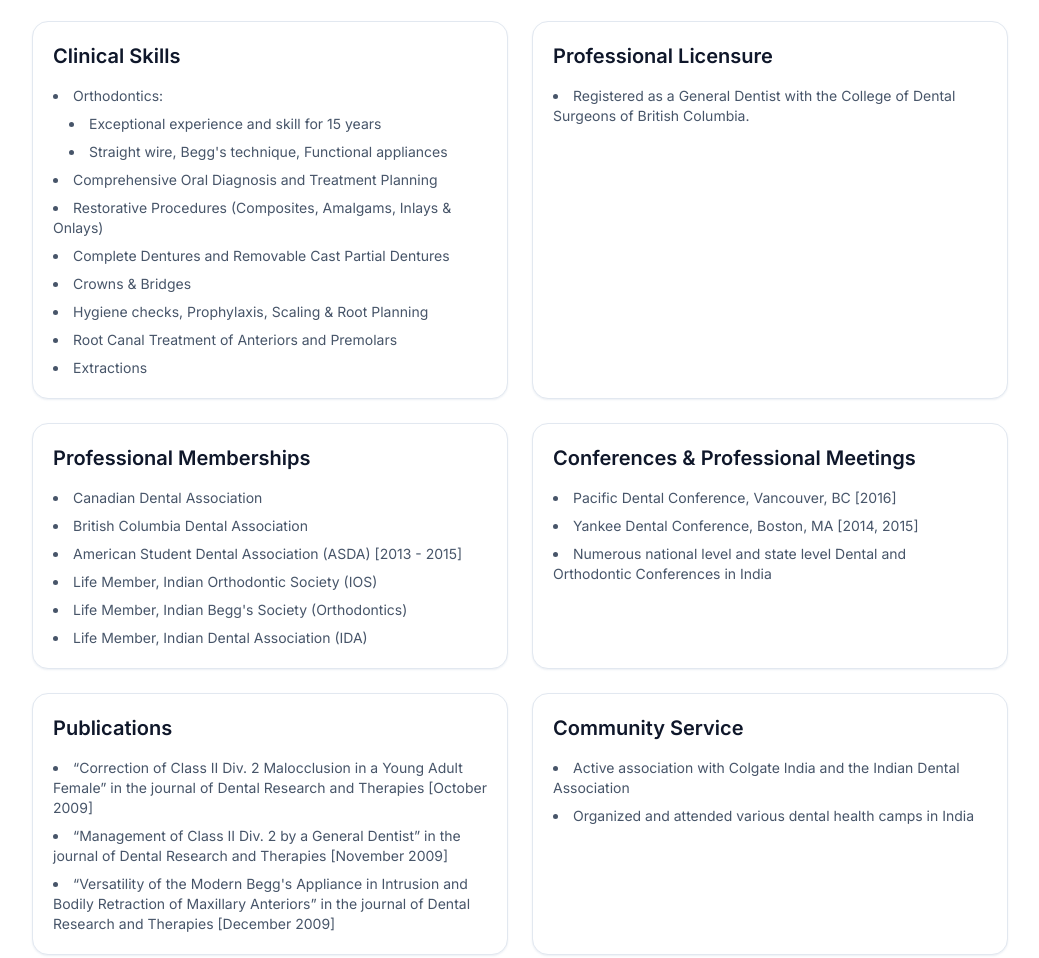
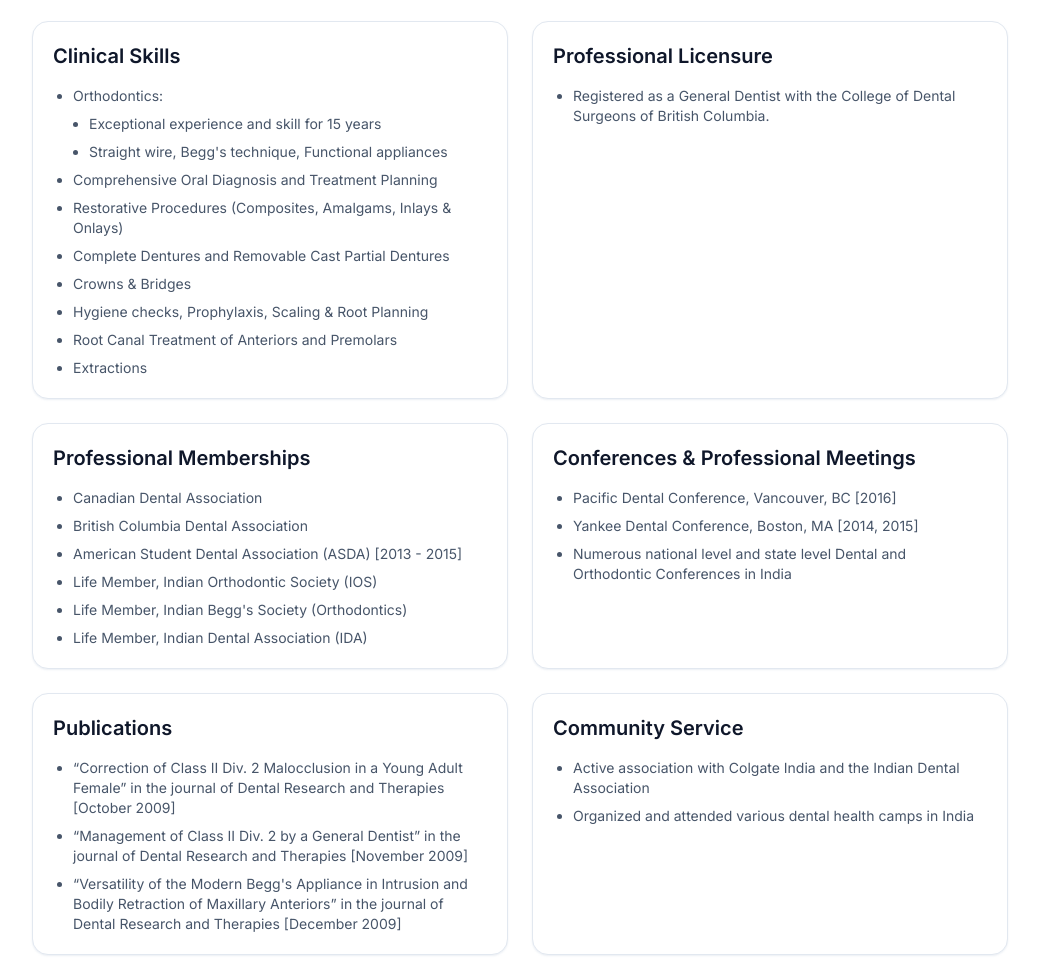
Before and after one commit to shivanshu3/kumararun.com, an Eleventy site: page src/resume.html in a window 1280 px wide. Shown: the part 522-1480 px from the top of the page, without its empty margins (120-1159 px from the left). Built offline with nearby package versions, Linux system fonts and the light colour scheme; Eleventy itself is replaced by a stand-in of ours; files that its build step writes are made by us from their sources.

Commit message:
Fix a styling issue with lists

```diff
--- a/src/resume.html
+++ b/src/resume.html
@@ -53,10 +53,10 @@ permalink: /resume/
     {% endcall %}
 
     {% call resume_card("Clinical Skills") %}
-      <ul class="mt-4 space-y-2 text-sm text-slate-600 list-disc list-inside">
+      <ul class="mt-4 space-y-2 text-sm text-slate-600 list-disc list-outside pl-5 marker:mr-1">
         <li>
           <span>Orthodontics:</span>
-          <ul class="mt-2 space-y-2 text-sm text-slate-600 list-disc list-inside pl-4">
+          <ul class="mt-2 space-y-2 text-sm text-slate-600 list-disc list-outside pl-4 marker:mr-1">
             <li>Exceptional experience and skill for 15 years</li>
             <li>Straight wire, Begg's technique, Functional appliances</li>
           </ul>
@@ -72,13 +72,13 @@ permalink: /resume/
     {% endcall %}
 
     {% call resume_card("Professional Licensure") %}
-      <ul class="mt-4 space-y-2 text-sm text-slate-600 list-disc list-inside">
+      <ul class="mt-4 space-y-2 text-sm text-slate-600 list-disc list-outside pl-5 marker:mr-1">
         <li>Registered as a General Dentist with the College of Dental Surgeons of British Columbia.</li>
       </ul>
     {% endcall %}
 
     {% call resume_card("Professional Memberships") %}
-      <ul class="mt-4 space-y-2 text-sm text-slate-600 list-disc list-inside">
+      <ul class="mt-4 space-y-2 text-sm text-slate-600 list-disc list-outside pl-5 marker:mr-1">
         <li>Canadian Dental Association</li>
         <li>British Columbia Dental Association</li>
         <li>American Student Dental Association (ASDA) [2013 - 2015]</li>
@@ -89,7 +89,7 @@ permalink: /resume/
     {% endcall %}
 
     {% call resume_card("Conferences & Professional Meetings") %}
-      <ul class="mt-4 space-y-2 text-sm text-slate-600 list-disc list-inside">
+      <ul class="mt-4 space-y-2 text-sm text-slate-600 list-disc list-outside pl-5 marker:mr-1">
         <li>Pacific Dental Conference, Vancouver, BC [2016]</li>
         <li>Yankee Dental Conference, Boston, MA [2014, 2015]</li>
         <li>Numerous national level and state level Dental and Orthodontic Conferences in India</li>
@@ -97,7 +97,7 @@ permalink: /resume/
     {% endcall %}
 
     {% call resume_card("Publications") %}
-      <ul class="mt-4 space-y-2 text-sm text-slate-600 list-disc list-inside">
+      <ul class="mt-4 space-y-2 text-sm text-slate-600 list-disc list-outside pl-5 marker:mr-1">
         <li>&ldquo;Correction of Class II Div. 2 Malocclusion in a Young Adult Female&rdquo; in the journal of Dental Research and Therapies [October 2009]</li>
         <li>&ldquo;Management of Class II Div. 2 by a General Dentist&rdquo; in the journal of Dental Research and Therapies [November 2009]</li>
         <li>&ldquo;Versatility of the Modern Begg's Appliance in Intrusion and Bodily Retraction of Maxillary Anteriors&rdquo; in the journal of Dental Research and Therapies [December 2009]</li>
@@ -105,7 +105,7 @@ permalink: /resume/
     {% endcall %}
 
     {% call resume_card("Community Service") %}
-      <ul class="mt-4 space-y-2 text-sm text-slate-600 list-disc list-inside">
+      <ul class="mt-4 space-y-2 text-sm text-slate-600 list-disc list-outside pl-5 marker:mr-1">
         <li>Active association with Colgate India and the Indian Dental Association</li>
         <li>Organized and attended various dental health camps in India</li>
       </ul>
```
